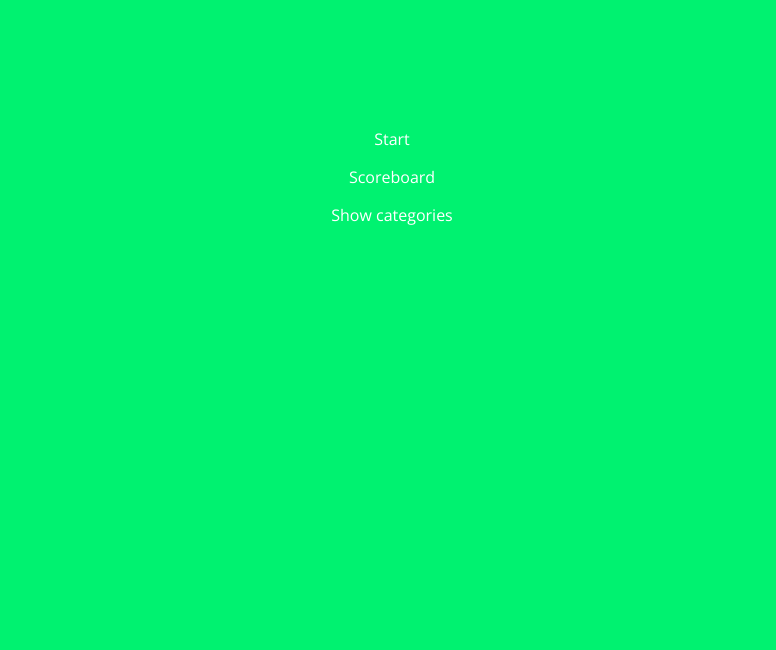
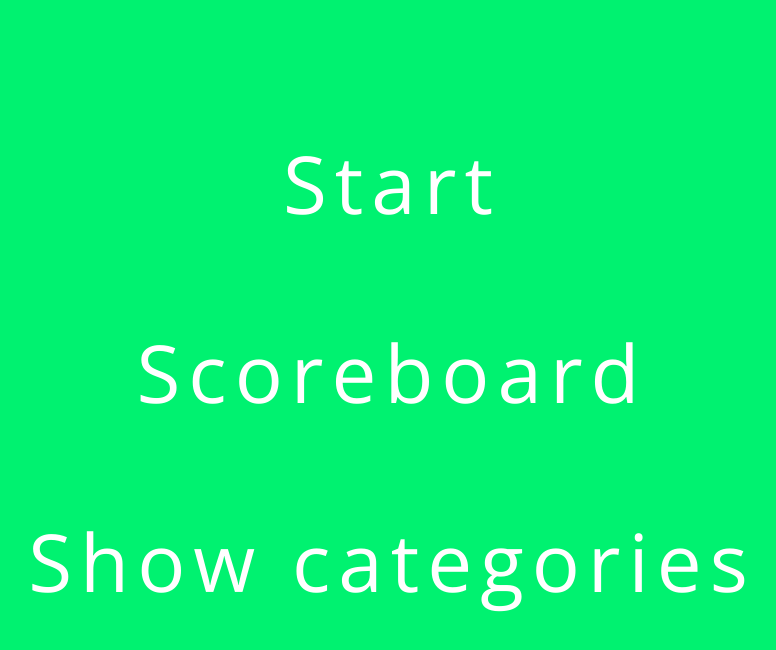
Before and after one commit to falbor45/vanilla-hangman, a plain HTML site: page index.html in a window 1280 px wide. Shown: the whole page, without its empty margins (248-1024 px from the left). Drawn offline with nearby package versions, Linux system fonts and the light colour scheme.

Commit message:
fixed typo in .css class naming

```diff
--- a/style.css
+++ b/style.css
@@ -19,7 +19,7 @@ a {
     text-align: center;
 }
 
-.main-menu p {
+.content-wrapper p {
     font-size: 5em;
     letter-spacing: 8px;
 }
```
